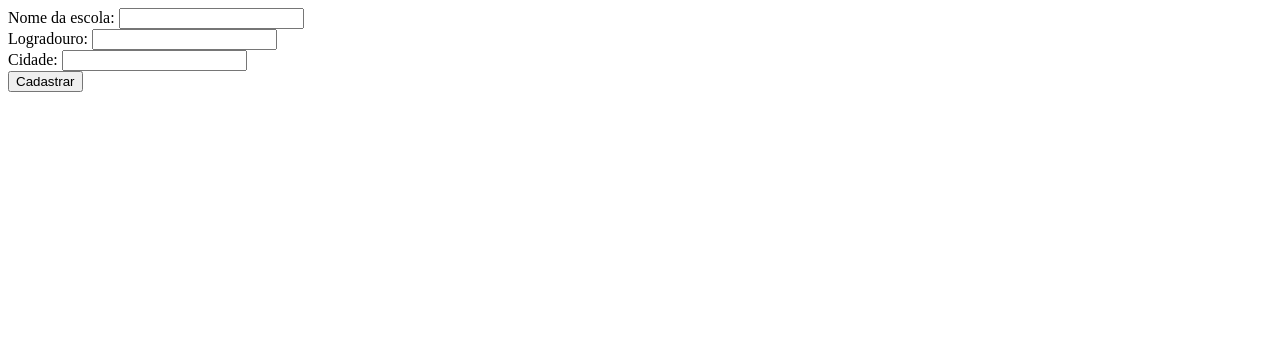
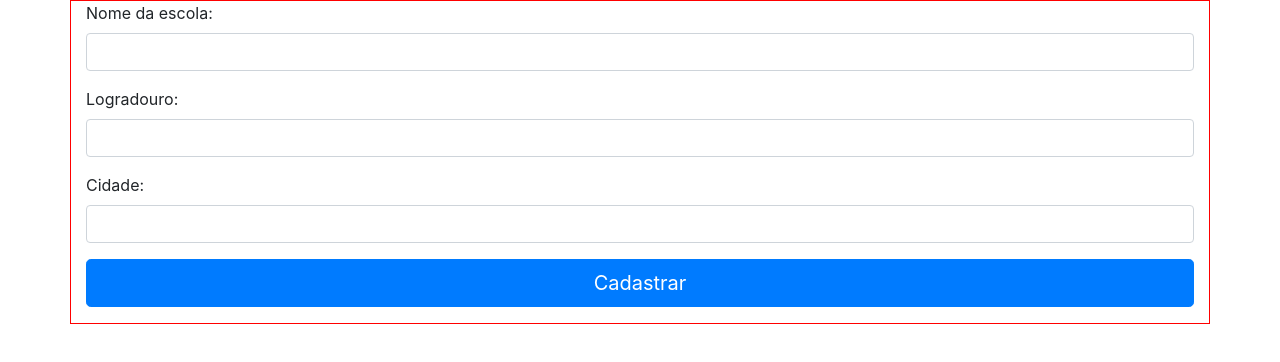
Before and after one commit to kemelynfigueiredo/ProgramacaoWeb, a plain HTML site: page EscolaWebApp/escola.html in a window 1280 px wide. Drawn offline with nearby package versions, Linux system fonts and the light colour scheme.

Commit message:
Formatação CSS e JS

```diff
--- /dev/null
+++ b/EscolaWebApp/CSS/estilo.css
@@ -0,0 +1,6 @@
+body {
+  font-family: arial, verdana, helvetica, sans-serif;
+}
+div.container{
+  border: 1px solid red;
+}
--- a/EscolaWebApp/escola.html
+++ b/EscolaWebApp/escola.html
@@ -3,23 +3,45 @@
   <head>
     <meta charset="utf-8">
     <title> Página de Cadastro da Escola</title>
+    <link href='CSS/estilo.css' type='text/css' rel='stylesheet'/>
+
+
+    <link rel="stylesheet" href="https://stackpath.bootstrapcdn.com/bootstrap/4.3.1/css/bootstrap.min.css" integrity="sha384-ggOyR0iXCbMQv3Xipma34MD+dH/1fQ784/j6cY/iJTQUOhcWr7x9JvoRxT2MZw1T" crossorigin="anonymous">
+
   </head>
   <body>
     <main>
+      <div class= "container">
+      <div class="form-group">
       <form action="http://localhost:5000/escola" method='POST'>
 
         <label for= 'nome'> Nome da escola: </label>
-        <input type = 'text' name = 'nome'><br>
+        <input type = 'text' class="form-control" name = 'nome'>
+      </div>
 
+      <div class="form-group">
         <label for= 'logradouro'> Logradouro:</label>
-        <input type= 'text' name= 'logradouro'><br>
+        <input type= 'text' class="form-control" name= 'logradouro'>
 
+      </div>
+
+      <div class="form-group">
         <label for= 'cidade'> Cidade:</label>
-        <input type= 'text' name= 'cidade'><br>
+        <input type= 'text' class="form-control" name= 'cidade'>
 
-        <input type= 'submit' name='cadastrar' value= 'Cadastrar'>
+      </div>
+
+
+      <div class="form-group">
+        <input type= 'submit'
+          class="btn btn-primary btn-lg btn-block"
+          name='cadastrar'
+          value= 'Cadastrar'>
+
+      </div>
 
       </form>
+    </div>
     </main>
 
   </body>
```
Also changed, not shown: EscolaWebApp/aluno.html (+3 -0 lines), EscolaWebApp/curso.html (+3 -0 lines), EscolaWebApp/disciplina.html (+3 -0 lines), EscolaWebApp/index.html (added, +32 -0 lines), EscolaWebApp/turma.html (+3 -0 lines).
